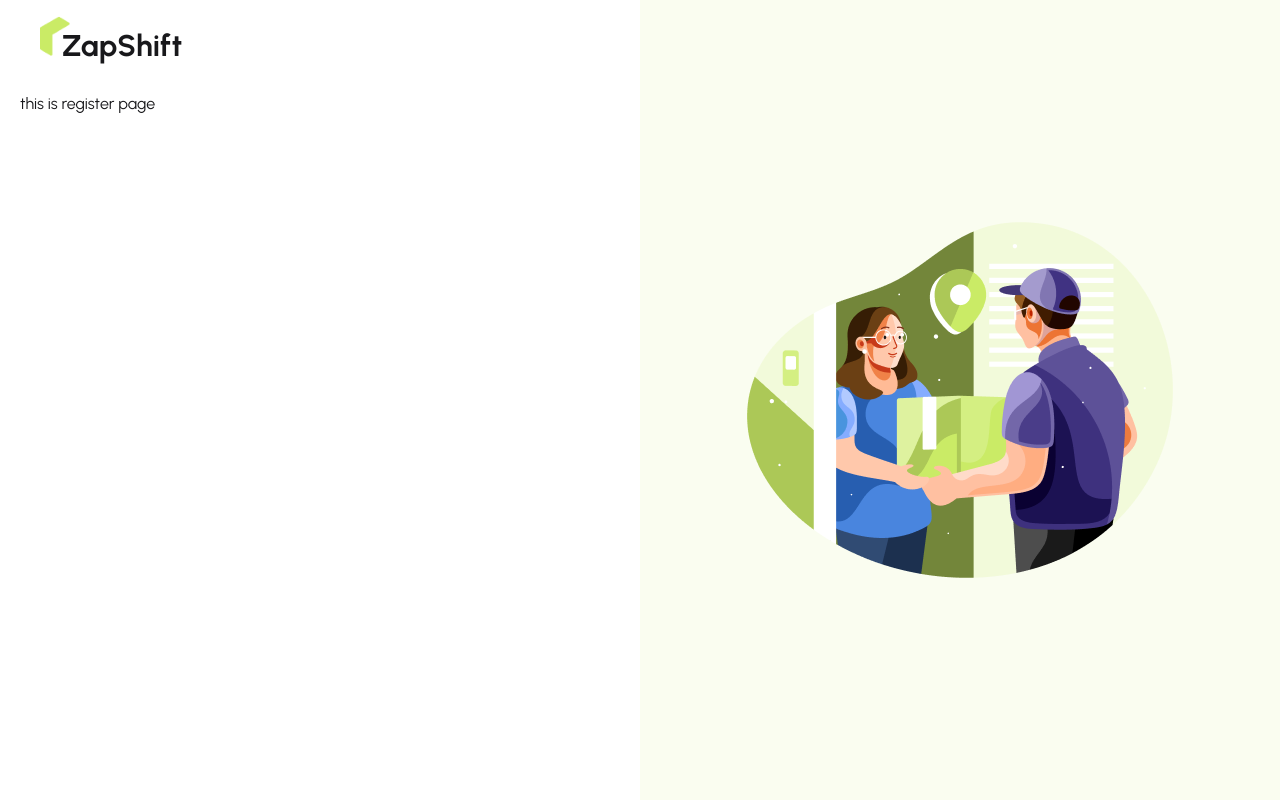
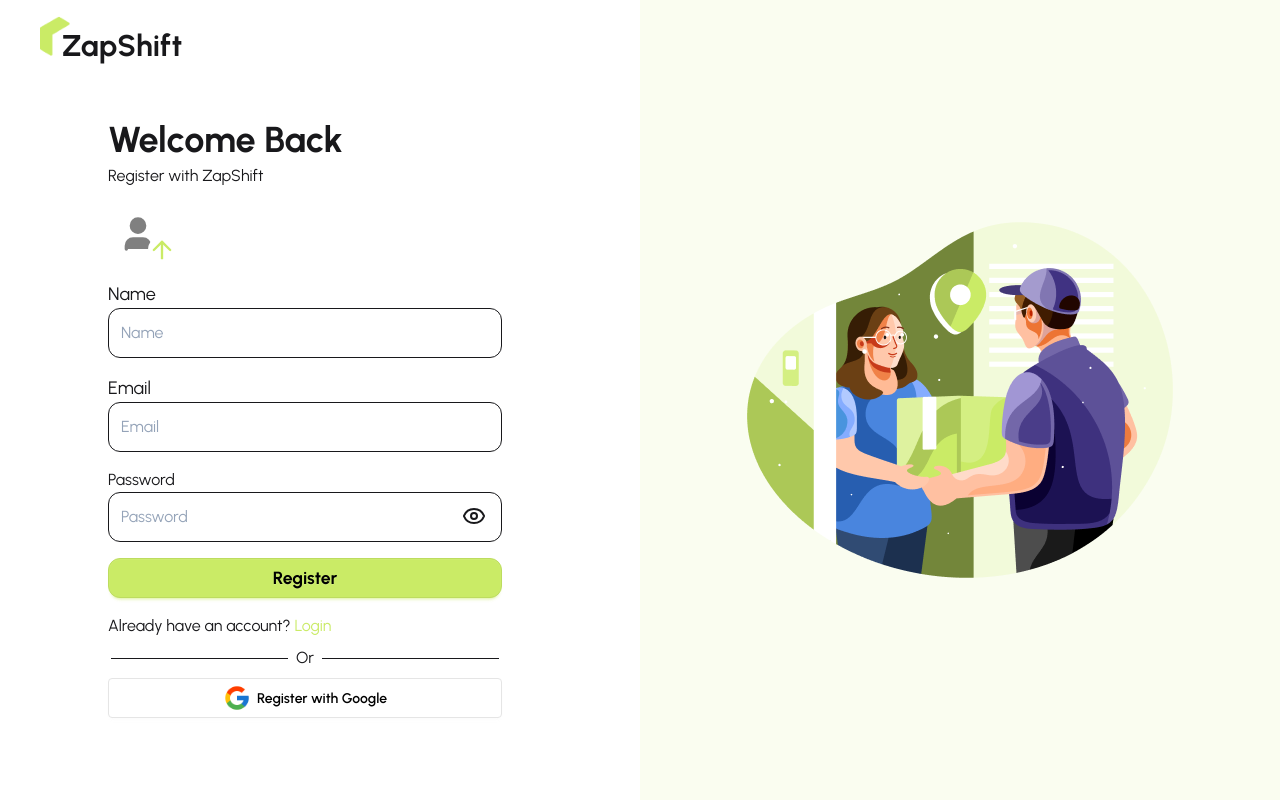
Before and after one commit to hossain-shifat/Zap-Shift, a React (Vite) app: page /register in a window 1280 px wide. Built offline with nearby package versions, Linux system fonts and the light colour scheme.

Commit message:
Add register page and forget password page

```diff
--- a/src/Routes/Route.jsx
+++ b/src/Routes/Route.jsx
@@ -6,6 +6,7 @@ import About from "../pages/About/About";
 import AuthLayout from "../layout/Auth/AuthLayout";
 import Login from "../pages/Auth/Login/Login";
 import Register from "../pages/Auth/Register/Register";
+import ForgetPassword from "../pages/Auth/ForgetPassword/ForgetPassword";
 
 
 export const router = createBrowserRouter([
@@ -40,7 +41,12 @@ export const router = createBrowserRouter([
                 path: "/register",
                 Component: Register
 
-            }
+            },
+            {
+                path: "/forget-password",
+                Component: ForgetPassword
+
+            },
         ]
     }
 ])
--- a/src/assets/assets.js
+++ b/src/assets/assets.js
@@ -32,6 +32,10 @@ import safe_delivery from "./safe-delivery.png";
 import service from "./service.png";
 import tiny_deliveryman from "./tiny-deliveryman.png";
 
+// icons
+import google from '../../src/assets/google.png'
+
+
 export const assets = {
     banner1,
     banner2,
@@ -61,4 +65,5 @@ export const assets = {
     safe_delivery,
     service,
     tiny_deliveryman,
+    google,
 };
--- /dev/null
+++ b/src/pages/Auth/ForgetPassword/ForgetPassword.jsx
@@ -0,0 +1,27 @@
+import React from 'react'
+import { Link } from 'react-router'
+
+const ForgetPassword = () => {
+  return (
+      <div className="max-w-full mx-auto md:mx-15">
+          <div class="w-full max-w-[450px] p-7 rounded-2xl">
+              <form>
+                  <div className="space-y-1">
+                      <h1 className="font-bold text-4xl">Forgot Password</h1>
+                      <p className="">Enter your email address and we’ll send you a reset link.</p>
+                  </div>
+                  <div className="my-4">
+                      <label className="text-lg">Email</label>
+                      <input type="email" placeholder='Email' name='email' className="w-full p-3 bg-base-100 rounded-xl border focus-within:outline outline-[#94A3B8] placeholder:text-[#94A3B8] text-base-content text-md" />
+                  </div>
+                  <div className="w-full my-4">
+                      <button className="btn btn-primary w-full text-black font-bold text-[1.1rem] rounded-xl">Login</button>
+                  </div>
+                  <p>Remember your password? <Link to='/login' className="hover:underline text-primary cursor-pointer">Login</Link></p>
+              </form>
+          </div>
+      </div>
+  )
+}
+
+export default ForgetPassword
--- a/src/pages/Auth/Login/Login.jsx
+++ b/src/pages/Auth/Login/Login.jsx
@@ -1,5 +1,7 @@
 import { Eye, EyeClosed } from 'lucide-react'
 import React, { useState } from 'react'
+import { assets } from '../../../assets/assets'
+import { Link } from 'react-router'
 
 const Login = () => {
     const [showPassword, setShowPassword] = useState(false)
@@ -23,12 +25,12 @@ const Login = () => {
                         </div>
                     </div>
                     <div className="my-4">
-                        <p className="text-[#71717A] underline cursor-pointer">Forget Password</p>
+                        <Link to="/forget-password" className="text-[#71717A] underline cursor-pointer">Forget Password?</Link>
                     </div>
                     <div className="w-full my-4">
                         <button className="btn btn-primary w-full text-black font-bold text-[1.1rem] rounded-xl">Login</button>
                     </div>
-                    <p>Don't Have an account <span className="underline text-blue-600">Register</span></p>
+                    <p>Don't have any account? <Link to='/register' className="hover:underline text-primary cursor-pointer">Register</Link></p>
                 </form>
                 <div>
                     <div className="flex justify-center items-center gap-2 my-2">
@@ -37,10 +39,7 @@ const Login = () => {
                         <hr className="w-[45%]" />
                     </div>
                     <div className="w-full">
-                        <button className="btn bg-white text-black border-[#e5e5e5] w-full">
-                            <svg aria-label="Google logo" width="16" height="16" xmlns="http://www.w3.org/2000/svg" viewBox="0 0 512 512"><g><path d="m0 0H512V512H0" fill="#fff"></path><path fill="#34a853" d="M153 292c30 82 118 95 171 60h62v48A192 192 0 0190 341"></path><path fill="#4285f4" d="m386 400a140 175 0 0053-179H260v74h102q-7 37-38 57"></path><path fill="#fbbc02" d="m90 341a208 200 0 010-171l63 49q-12 37 0 73"></path><path fill="#ea4335" d="m153 219c22-69 116-109 179-50l55-54c-78-75-230-72-297 55"></path></g></svg>
-                            Login with Google
-                        </button>
+                        <button className="btn bg-white text-black border-[#e5e5e5] w-full"><img src={assets.google} className="w-7 h-7" alt=""/>Login with Google</button>
                     </div>
                 </div>
             </div>
--- a/src/pages/Auth/Register/Register.jsx
+++ b/src/pages/Auth/Register/Register.jsx
@@ -1,9 +1,58 @@
-import React from 'react'
+import { ArrowUp, Eye, EyeClosed, User } from 'lucide-react'
+import React, { useState } from 'react'
+import { assets } from '../../../assets/assets'
+import { Link } from 'react-router'
 
 const Register = () => {
+    const [showPassword, setShowPassword] = useState(false)
     return (
-        <div>
-            <h1>this is register page</h1>
+        <div className="max-w-full mx-auto md:mx-15">
+            <div class="w-full max-w-[450px] p-7 rounded-2xl">
+                <form>
+                    <div className="space-y-1">
+                        <h1 className="font-bold text-4xl">Welcome Back</h1>
+                        <p className="">Register with ZapShift</p>
+                    </div>
+                    <div className="my-4">
+                        <label className="cursor-pointer">
+                            <div className="relative flex justify-center items-center w-15 h-15">
+                                <User size={40} className="" fill='gray' stroke='gray' />
+                                <ArrowUp size={25} className="absolute text-primary w-7 h-7 rounded-full bg-white -right-2 bottom-0"/>
+                            </div>
+                            <input type="file" name='file' className="hidden" />
+                        </label>
+                    </div>
+                    <div className="my-4">
+                        <label className="text-lg">Name</label>
+                        <input type="email" placeholder='Name' name='text' className="w-full p-3 bg-base-100 rounded-xl border focus-within:outline outline-[#94A3B8] placeholder:text-[#94A3B8] text-base-content text-md" />
+                    </div>
+                    <div className="my-4">
+                        <label className="text-lg">Email</label>
+                        <input type="email" placeholder='Email' name='email' className="w-full p-3 bg-base-100 rounded-xl border focus-within:outline outline-[#94A3B8] placeholder:text-[#94A3B8] text-base-content text-md" />
+                    </div>
+                    <div className="my-4">
+                        <label>Password</label>
+                        <div className="relative">
+                            <input type={showPassword ? 'text' : 'password'} placeholder='Password' name='password' className="w-full p-3 bg-base-100 rounded-xl border focus-within:outline outline-[#94A3B8] placeholder:text-[#94A3B8] text-base-content text-md" />
+                            <span onClick={() => setShowPassword(!showPassword)} className="absolute right-4 top-3 cursor-pointer">{showPassword ? <EyeClosed /> : <Eye />}</span>
+                        </div>
+                    </div>
+                    <div className="w-full my-4">
+                        <button className="btn btn-primary w-full text-black font-bold text-[1.1rem] rounded-xl">Register</button>
+                    </div>
+                    <p>Already have an account? <Link to='/login' className="hover:underline text-primary cursor-pointer">Login</Link></p>
+                </form>
+                <div>
+                    <div className="flex justify-center items-center gap-2 my-2">
+                        <hr className="w-[45%]" />
+                        <h1>Or</h1>
+                        <hr className="w-[45%]" />
+                    </div>
+                    <div className="w-full">
+                        <button className="btn bg-white text-black border-[#e5e5e5] w-full"><img src={assets.google} className="w-7 h-7" alt="" />Register with Google</button>
+                    </div>
+                </div>
+            </div>
         </div>
     )
 }
```
Also changed, not shown: src/assets/google.png (added).
